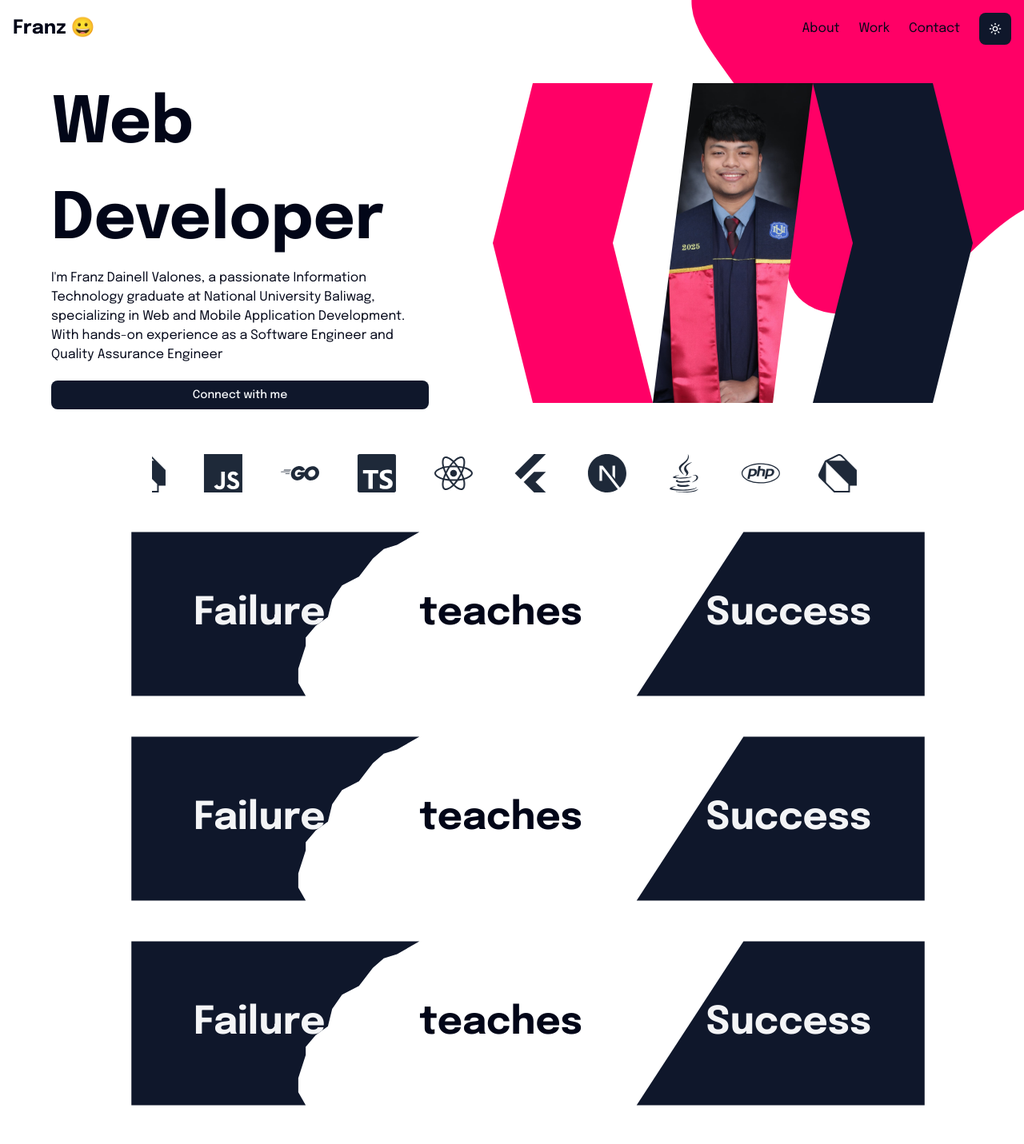
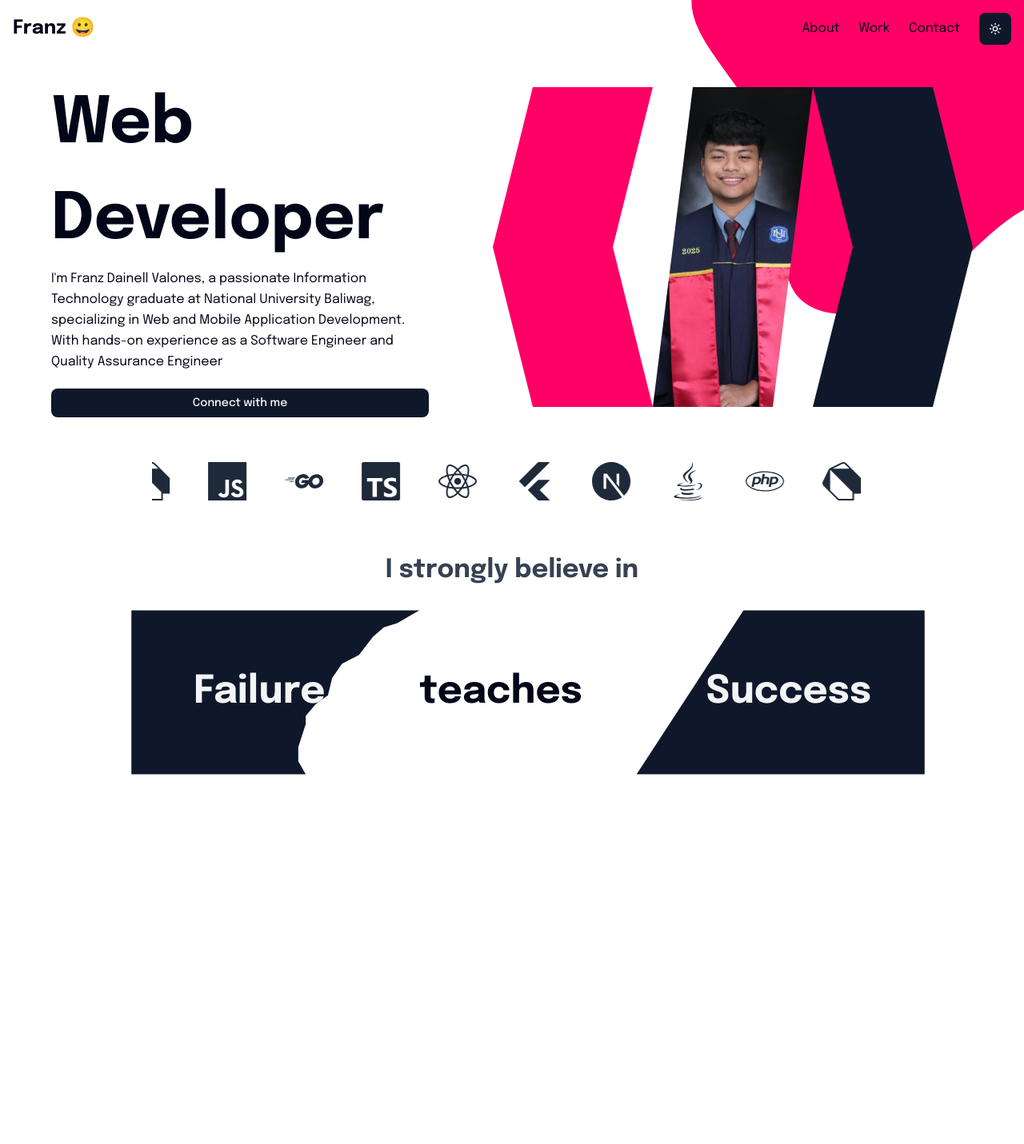
Before and after one commit to franzvalones/franz-valones-portfolio, a Next.js app: page / in a window 1280 px wide. Shown: the top 1431 px of the page at 80% size. After the commit the page ends 994 px from the top, so only its background shows below. Built offline with nearby package versions, Linux system fonts and the light colour scheme.

Commit message:
v1.0.2 - header updates + cleaning

```diff
--- a/src/app/components/header-content.tsx
+++ b/src/app/components/header-content.tsx
@@ -4,7 +4,7 @@ export default function HeaderContent({ className }: { className: string }) {
     return (
         <div className={`flex flex-col justify-center ${className}`}>
             <h1 className="font-bold text-[4rem] sm:text-[5rem]">Web Developer</h1>
-            <p>I'm Franz Dainell Valones, a passionate Information Technology graduate at National University Baliwag,
+            <p className="leading-relaxed">I'm Franz Dainell Valones, a passionate Information Technology graduate at National University Baliwag,
                 specializing in Web and Mobile Application Development. With hands-on experience as a
                 Software Engineer and Quality Assurance Engineer</p>
             <Button className="mt-5"><div className="flex justify-center">Connect with me</div></Button>
--- a/src/app/components/header-goals.tsx
+++ b/src/app/components/header-goals.tsx
@@ -1,5 +1,7 @@
 export default function HeaderGoals(){
     return(
+        <>
+        <h2 className="mt-10 flex items-center justify-center font-bold text-[2rem] sm:text-[2rem] text-gray-700 dark:text-gray-400">I strongly believe in</h2>
         <div className="relative flex items-center justify-center flex-col w-full md:flex-row">
         <div className="flex items-center justify-center bg-primary [clip-path:polygon(10%_10%,100%_10%,93.05%_16.17%,88.87%_18.26%,85.44%_22.94%,81.13%_31.71%,75.83%_36.05%,72.75%_42.96%,71.42%_51.43%,67.61%_55.74%,64.48%_61.5%,64.48%_65.54%,62.16%_76.75%,62.16%_83.71%,64.48%_90%,10%_90%)] w-80 h-50 sm:w-100 sm:h-64">
             <h1 className="dark:text-gray-800 text-gray-100 text-5xl font-bold">Failure</h1>
@@ -11,6 +13,6 @@ export default function HeaderGoals(){
             <h1 className="dark:text-gray-800 text-gray-100 text-5xl font-bold ml-15">Success</h1>
         </div>
         </div>
-
+        </>
     )
 }
--- a/src/app/components/header-picture.tsx
+++ b/src/app/components/header-picture.tsx
@@ -1,30 +1,21 @@
-import {
-    ResizableHandle,
-    ResizablePanel,
-    ResizablePanelGroup,
-} from "@/components/ui/resizable"
-import Image from "next/image"
+"use client"
+
+import { useState } from "react"
+
 export function HeaderPicture({ className }: { className: string }) {
+    const [isHovered, setIsHovered] = useState(false)
+
     return (
         <div className={className}>
-            <div className="flex justify-center items-center">
-                {/* <div className="relative h-100 w-50">
-                    <Image
-                        src="/images/me.jpg"
-                        alt="me"
-                        fill
-                        className="object-cover"
-                    />
-                </div> */}
-                 <div className="bg-[#FF0066] [clip-path:polygon(100%_0%,75%_50%,100%_100%,25%_100%,0%_50%,25%_0%)] w-30 sm:w-50 h-100 bg-cover bg-center"
-                 style={{ backgroundImage: "url"}}>
-
+            <div className="flex justify-center items-center" onMouseEnter={()=>setIsHovered(true)} onMouseLeave={()=>setIsHovered(false)}>
+                <div className={`bg-[#FF0066] [clip-path:polygon(100%_0%,75%_50%,100%_100%,25%_100%,0%_50%,25%_0%)] w-30 sm:w-50 h-100 bg-cover bg-center transition-transform duration-300 ${isHovered ? "-translate-x-4" : "translate-x-0"}`}
+                    style={{ backgroundImage: "url" }}>
                 </div>
-                <div className="bg-primary [clip-path:polygon(25%_0%,100%_0%,75%_100%,0%_100%)] w-100 sm:w-50 h-100 bg-cover bg-center"
-                style={{ backgroundImage: "url('/images/me.jpg')" }}>
+                <div className={`bg-primary [clip-path:polygon(25%_0%,100%_0%,75%_100%,0%_100%)] w-100 sm:w-50 h-100 bg-cover bg-center transition-transform duration-300 ${isHovered ? "scale-110" : "translate-x-0"}`}
+                    style={{ backgroundImage: "url('/images/me.jpg')" }}>
                 </div>
-                <div className="bg-primary [clip-path:polygon(75%_0%,100%_50%,75%_100%,0%_100%,25%_50%,0%_0%)] w-30 sm:w-50 h-100 bg-cover bg-center"
-                style={{ backgroundImage: "url('')" }}>
+                <div className={`bg-primary [clip-path:polygon(75%_0%,100%_50%,75%_100%,0%_100%,25%_50%,0%_0%)] w-30 sm:w-50 h-100 bg-cover bg-center transition-transform duration-300 ${isHovered ? "translate-x-4" : "translate-x-0"}`}
+                    style={{ backgroundImage: "url('')" }}>
                 </div>
             </div>
 
--- a/src/app/layout.tsx
+++ b/src/app/layout.tsx
@@ -18,8 +18,8 @@ const geistMono = Geist_Mono({
 });
 
 export const metadata: Metadata = {
-  title: "Create Next App",
-  description: "Generated by create next app",
+  title: "Franz Dainell V. Valones",
+  description: "My web portfolio",
 };
 
 export default function RootLayout({
--- a/src/app/layouts/header.tsx
+++ b/src/app/layouts/header.tsx
@@ -17,9 +17,6 @@ export default function Header() {
             </div>
             <div>
                 <HeaderGoals/>
-                 <HeaderGoals/>
-                  <HeaderGoals/>
-                   <HeaderGoals/>
             </div>
         </div>
     )
--- a/src/app/page.tsx
+++ b/src/app/page.tsx
@@ -1,8 +1,5 @@
-import { ModeToggle } from "./components/theme-toggler";
 import Header from "./layouts/header";
 import Nav from "./layouts/nav-bar";
-
-
 
 export default function Home() {
   return (
```
Also changed, not shown: src/app/components/theme-toggler.tsx (+1 -7 lines).
